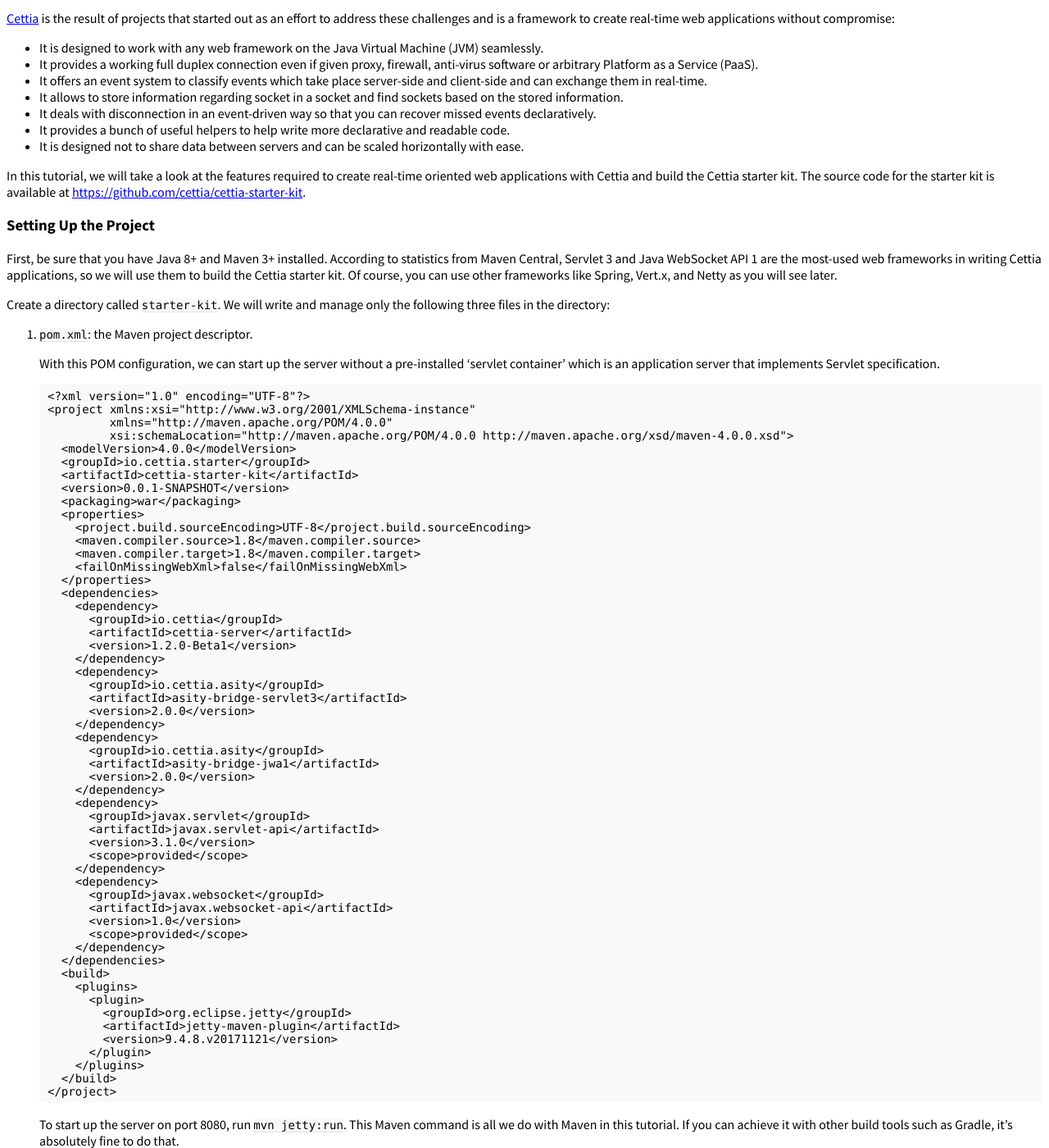
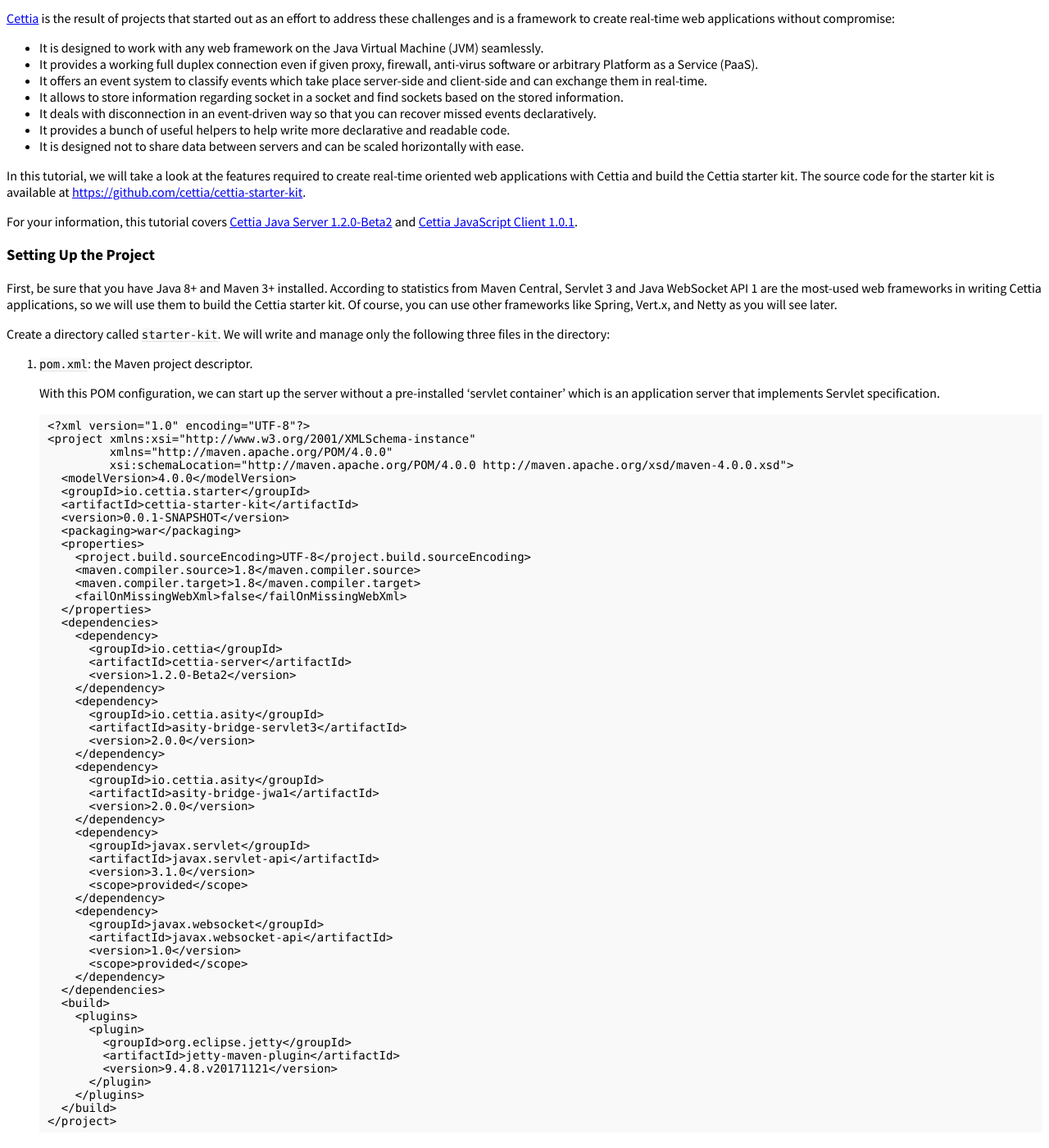
Before and after one commit to cettia/cettia.github.io, a Jekyll site: the page built from guides/cettia-tutorial.md, in a window 1280 px wide and 1400 px high, scrolled down 545 px. Shown: the whole window at 82% size. Built offline with Jekyll 4.4.1, drawn with Linux system fonts in a browser that asks for light colours; a style sheet for code colours, icons or effects is not loaded.

Commit message:
Fix version name and mention versions covered by the tutorial

````diff
--- a/guides/cettia-tutorial.md
+++ b/guides/cettia-tutorial.md
@@ -44,6 +44,8 @@
 
 In this tutorial, we will take a look at the features required to create real-time oriented web applications with Cettia and build the Cettia starter kit. The source code for the starter kit is available at [https://github.com/cettia/cettia-starter-kit](https://github.com/cettia/cettia-starter-kit).
 
+For your information, this tutorial covers [Cettia Java Server 1.2.0-Beta2](/blog/cettia-java-server-1-2-0-beta2-released/) and [Cettia JavaScript Client 1.0.1](/blog/cettia-javascript-client-1-0-1-released/).
+
 ### Setting Up the Project
 
 First, be sure that you have Java 8+ and Maven 3+ installed. According to statistics from Maven Central, Servlet 3 and Java WebSocket API 1 are the most-used web frameworks in writing Cettia applications, so we will use them to build the Cettia starter kit. Of course, you can use other frameworks like Spring, Vert.x, and Netty as you will see later.
@@ -74,7 +76,7 @@
        <dependency>
          <groupId>io.cettia</groupId>
          <artifactId>cettia-server</artifactId>
-         <version>1.2.0-Beta1</version>
+         <version>1.2.0-Beta2</version>
        </dependency>
        <dependency>
          <groupId>io.cettia.asity</groupId>
@@ -171,7 +173,7 @@
 
 ### Plugging Into the Web Framework
 
-Before diving into the Cettia, let's take a look at the web framework agnostic nature of Cettia first. To enable greater freedom of choice on a technical stack, Cettia is designed to run on any web framework seamlessly on the JVM without degrading the underlying framework's performance; this is achieved by creating the [Asity](http://asity.cettia.io) project. Asity is a lightweight abstraction layer for Java web frameworks and supports almost all popular web frameworks in Java: Servlet and Java API for WebSocket, Spring WebFlux, Spring Web MVC, Grizzly, Vert.x, Netty, Atmosphere, and so on.
+Before diving into the Cettia, let's take a look at the web framework agnostic nature of Cettia first. To enable greater freedom of choice on a technical stack, Cettia is designed to run on any web framework seamlessly on the JVM without degrading the underlying framework's performance; this is achieved by creating the [Asity](https://asity.cettia.io) project. Asity is a lightweight abstraction layer for Java web frameworks and supports almost all popular web frameworks in Java: Servlet and Java API for WebSocket, Spring WebFlux, Spring Web MVC, Grizzly, Vert.x, Netty, Atmosphere, and so on.
 
 Asity defines a 'web fragment' as a component that receives HTTP request-response or WebSocket connection like a controller in MVC but is able to be compatible with any web framework on the JVM. At the code level, a web fragment is a set of `Action`s to handle `ServerHttpExchange` or `ServerWebSocket`, which represents HTTP request-response exchange and WebSocket connection, respectively.
 
@@ -252,7 +254,7 @@
 }
 ```
 
-We won't delve into Asity in this tutorial. Consult the Asity's [Run Anywhere](http://asity.cettia.io/#run-anywhere) section for how to plug a Cettia application into other frameworks or how to write a universally reusable web fragment like Cettia. Just note that even if your favorite framework is not supported, with about 200 lines of code, you can write an Asity bridge to your framework and run Cettia via that bridge.
+We won't delve into Asity in this tutorial. Consult the Asity's [Run Anywhere](https://asity.cettia.io/#run-anywhere) section for how to plug a Cettia application into other frameworks or how to write a universally reusable web fragment like Cettia. Just note that even if your favorite framework is not supported, with about 200 lines of code, you can write an Asity bridge to your framework and run Cettia via that bridge.
 
 ### Cettia Architecture
 
````
